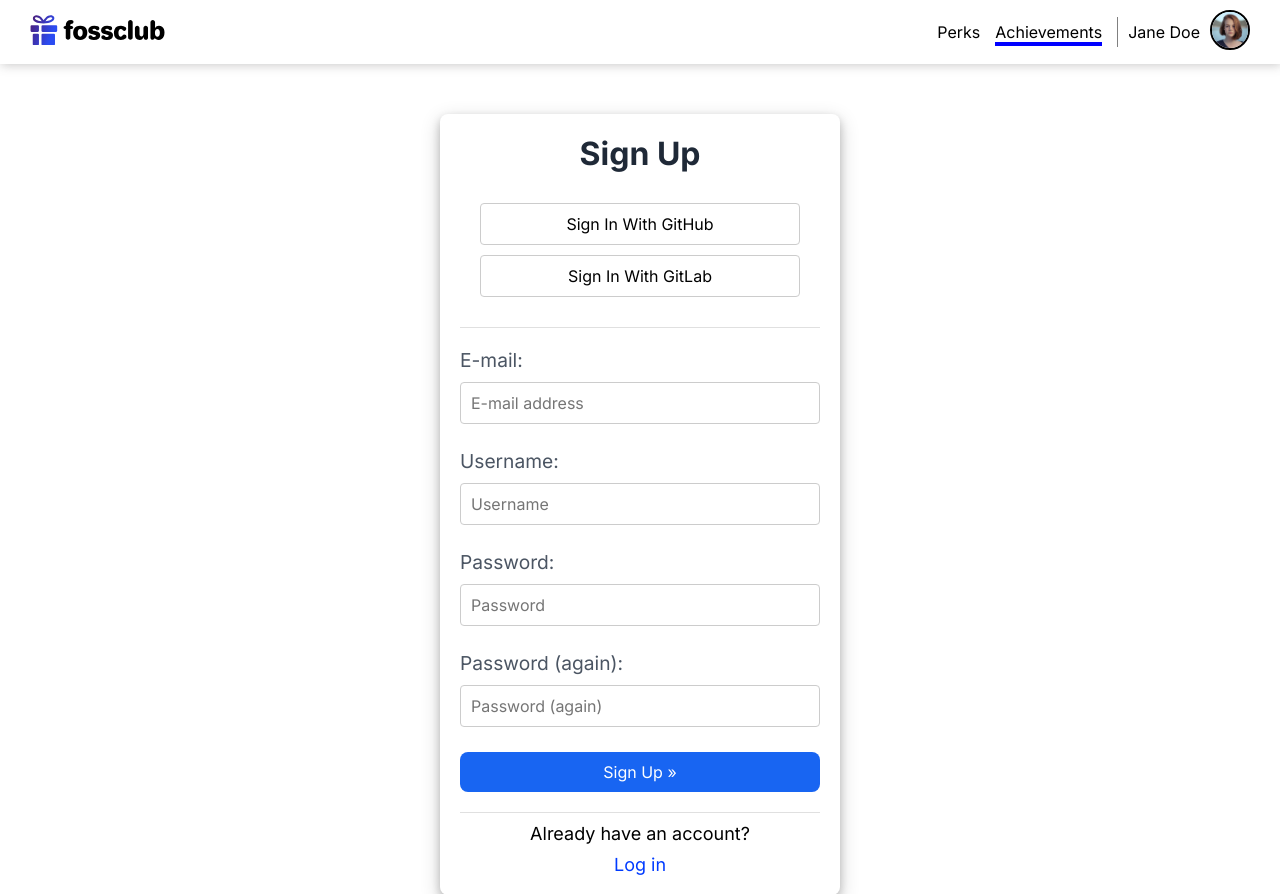
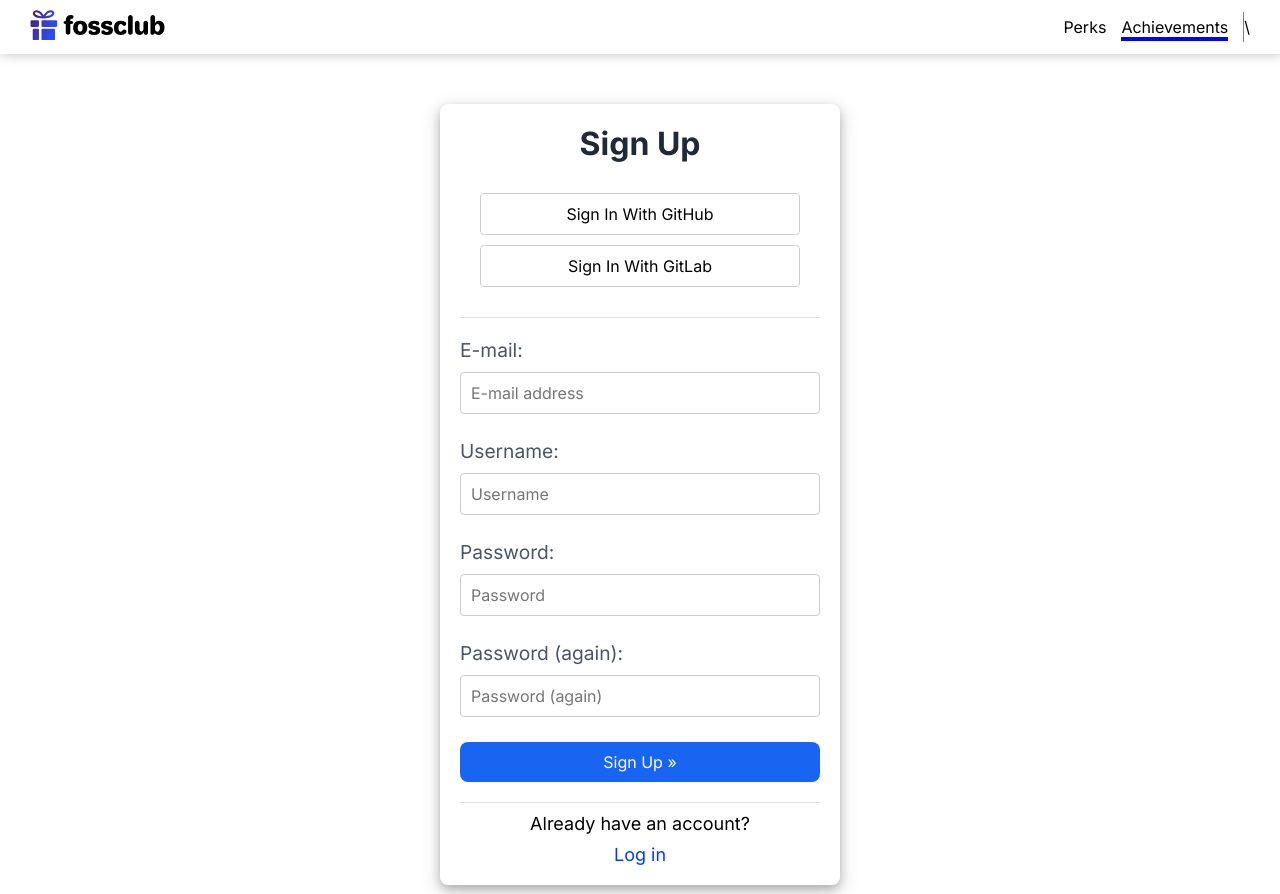
Before and after one commit to fossclub-com/fossclub, a Django app: page /accounts/signup/ in a window 1280 px wide. Shown: the top 894 px of the page. Run offline with Django 4.2, Linux system fonts and the light colour scheme; some libraries are stand-ins or nearby versions.

Commit message:
added user to nav

```diff
--- a/fossclub/templates/base.html
+++ b/fossclub/templates/base.html
@@ -33,15 +33,17 @@
                         </a>
                     </div>
                 </nav>
-                <hr class="vertical-separator header__vertical-separator" />
+                <hr class="vertical-separator header__vertical-separator" />\
+                {% if user.is_authenticated %}
                 <div class="flex vertical-center header__profile">
                     <div class="headerUsername">
-                        Jane Doe
+                        {{ user.first_name }} {{ user.last_name }}
                     </div>
                     <div class="container header__profile-image__container">
-                        <img src="{% static "assets/personpfp.jpg" %}" class="header__profile-image" alt="">
+                        <img src="{{ user.avatar }}" class="header__profile-image" alt="">
                     </div>
                 </div>
+                {% endif %}
             </div>
         </header>
         <!-- HEADER ENDS -->
```
